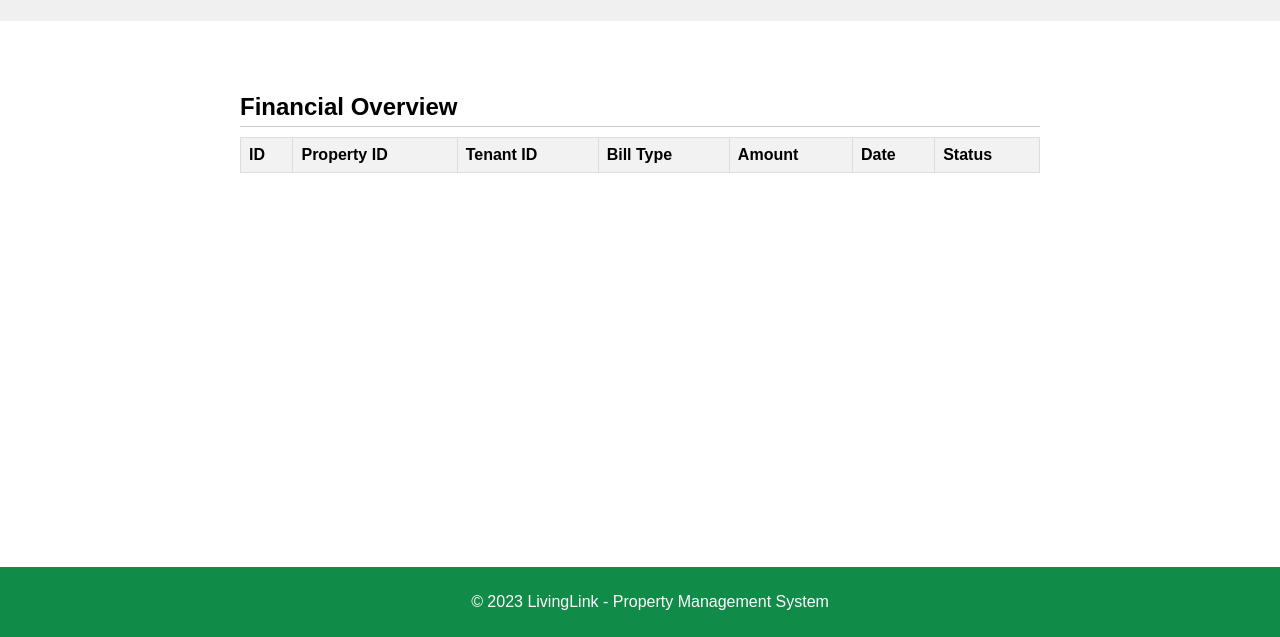
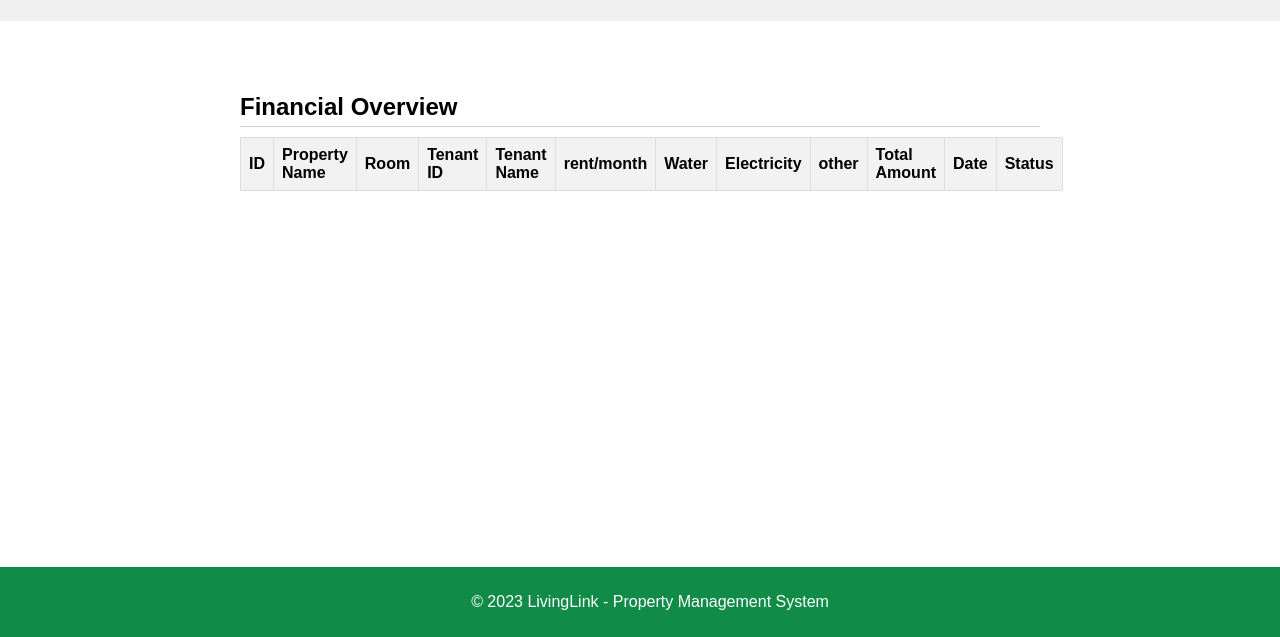
Before and after one commit to NMATP/Project400, a plain HTML site: page finance_management.html in a window 1280 px wide. Shown: the part 163-800 px from the top of the page. Drawn offline with Linux system fonts and the light colour scheme.

Commit message:
edit table

```diff
--- a/finance_management.html
+++ b/finance_management.html
@@ -32,12 +32,18 @@
                 <thead>
                     <tr>
                         <th>ID</th>
-                        <th>Property ID</th>
+                        <th>Property Name</th>
+                        <th>Room</th>
                         <th>Tenant ID</th>
-                        <th>Bill Type</th>
-                        <th>Amount</th>
+                        <th>Tenant Name</th>
+                        <th>rent/month</th>
+                        <th>Water</th>
+                        <th>Electricity</th>
+                        <th>other</th>
+                        <th>Total Amount</th>
                         <th>Date</th>
                         <th>Status</th>
+
                     </tr>
                 </thead>
                 <tbody>
```
Also changed, not shown: admin_staff_management.html (+1 -1 lines), tenant_management.html (+3 -1 lines), water_electricity_management.html (+4 -1 lines).
